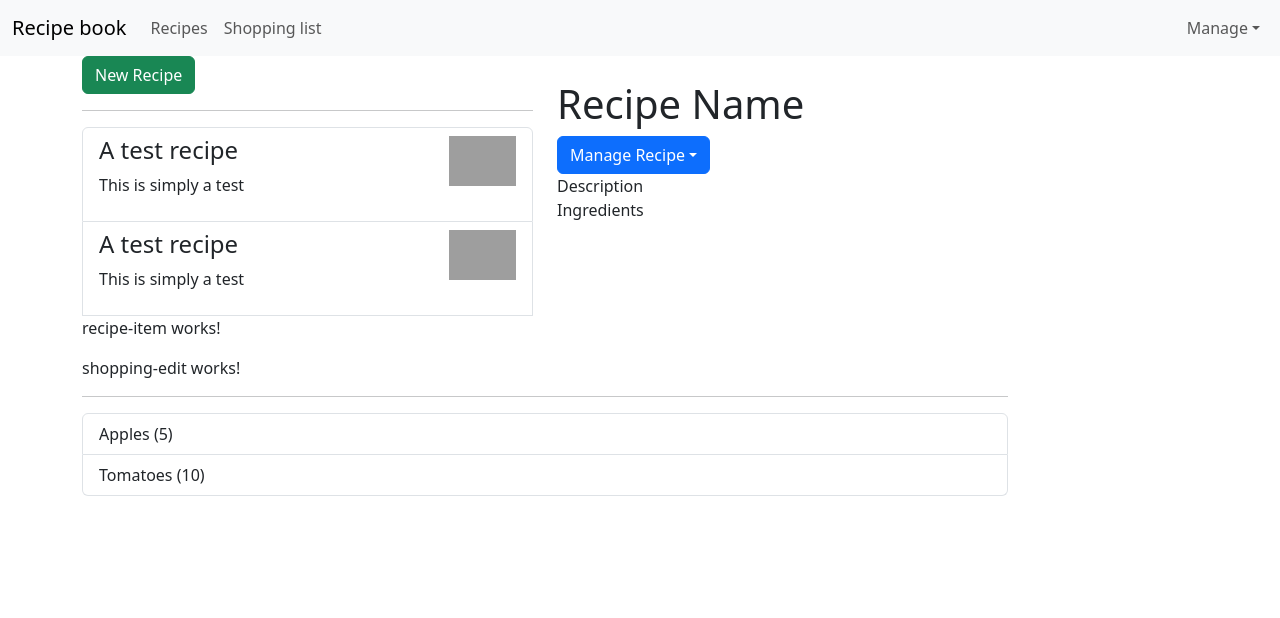
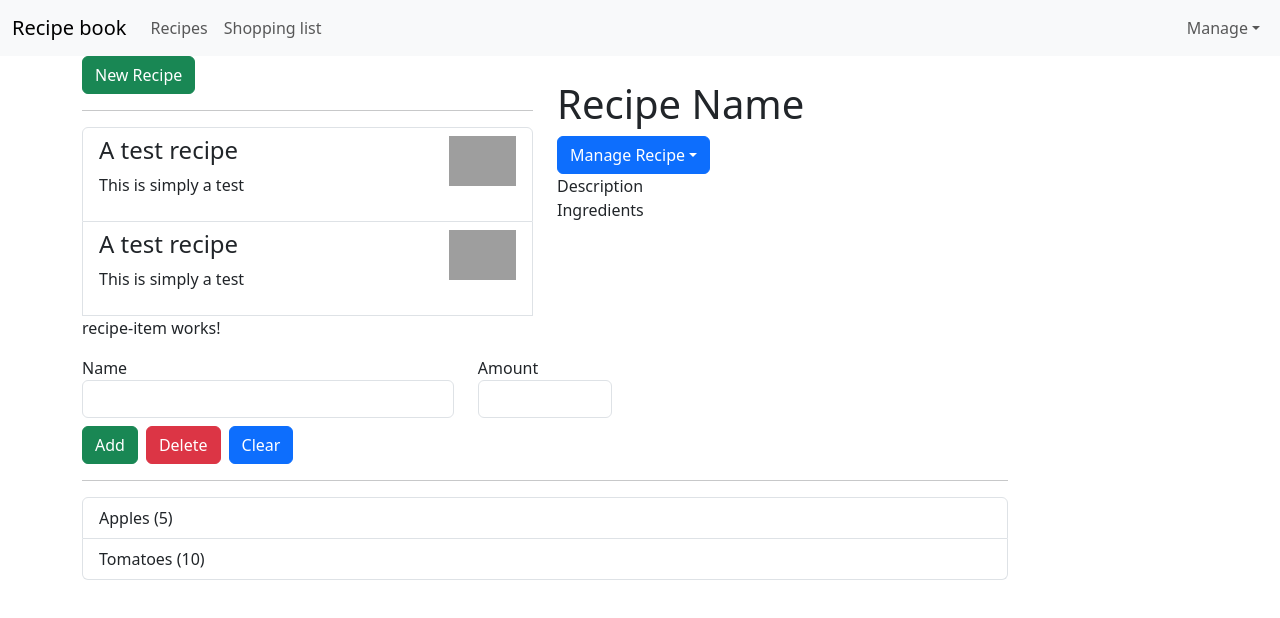
Before and after one commit to peterabrahamdev/shopping-list-app, an Angular app: page / in a window 1280 px wide. Shown: the top 618 px of the page. Built offline with nearby package versions, Linux system fonts and the light colour scheme; grey boxes are pictures that could not be loaded.

Commit message:
feat(shopping-list): add a shopping list edit section

```diff
--- a/src/app/shopping-list/shopping-edit/shopping-edit.component.html
+++ b/src/app/shopping-list/shopping-edit/shopping-edit.component.html
@@ -1 +1,23 @@
-<p>shopping-edit works!</p>
+<div class="row">
+    <div class="col-12">
+        <form>
+            <div class="row">
+                <div class="col-sm-5 form-group">
+                    <label for="name">Name</label>
+                    <input type="text" id="name" class="form-control">
+                </div>
+                <div class="col-2 form-group">
+                    <label for="amount">Amount</label>
+                    <input type="number" id="amount" class="form-control">
+                </div>
+            </div>
+            <div class="row">
+                <div class="col-12 mt-2">
+                    <button class="btn btn-success me-2" type="submit">Add</button>
+                    <button class="btn btn-danger me-2" type="button">Delete</button>
+                    <button class="btn btn-primary" type="button">Clear</button>
+                </div>
+            </div>
+        </form>
+    </div>
+</div>
```
